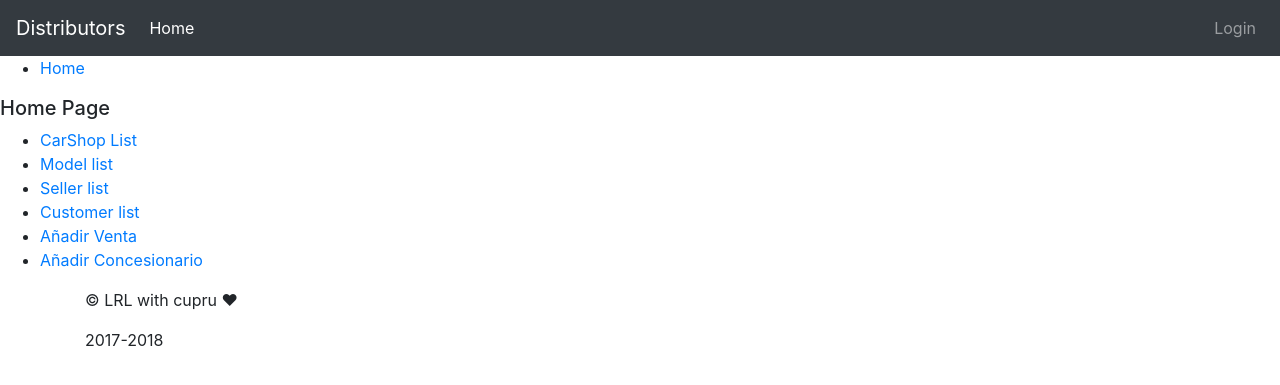
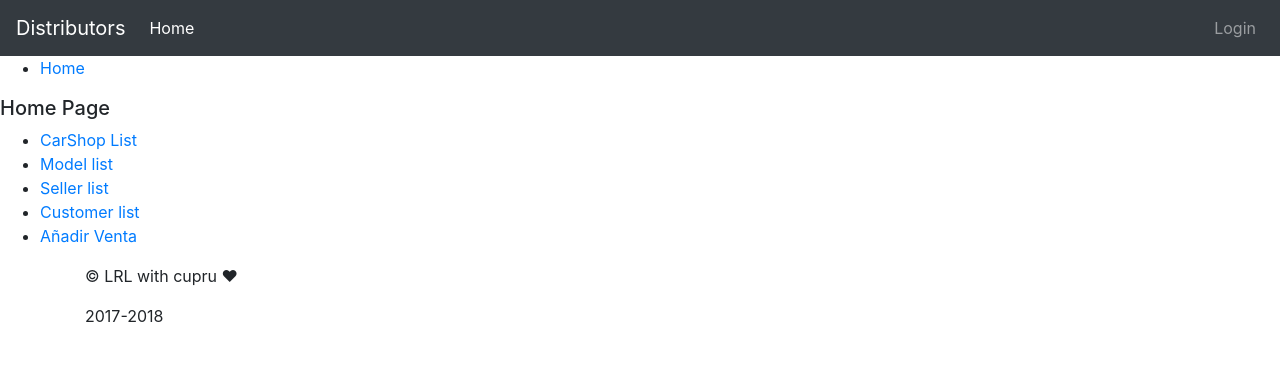
Before and after one commit to LluisMas/ProjecteWeb, a Django app: page / in a window 1280 px wide. Shown: the top 385 px of the page. Run offline with Django 3.2, Linux system fonts and the light colour scheme; parts of the project's set-up code (start-up, migrations or seed data) failed here and were passed over; some libraries are stand-ins or nearby versions.

Commit message:
Add CarShop partial implemented

```diff
--- a/distributors/templates/distributors/carshop_list.html
+++ b/distributors/templates/distributors/carshop_list.html
@@ -14,6 +14,7 @@
 	{% endfor %}
 </u1>
 
+    <li><a href="{% url 'distributors:add_distributors'  %}"> Añadir Concesionario</a></li>
 </span>
 
 {% endblock %}
--- a/distributors/templates/distributors/home_page.html
+++ b/distributors/templates/distributors/home_page.html
@@ -18,7 +18,7 @@
     <li><a href="/distributors/add_sell/">
         Añadir Venta</a></li>
 
-    <li><a href="/distributors/add_distrib/">
-        Añadir Concesionario</a></li>
+    <!--<li><a href="/distributors/add_distrib/">
+        Añadir Concesionario</a></li>-->
 </ul>
 {% endblock %}
--- a/distributors/urls.py
+++ b/distributors/urls.py
@@ -87,7 +87,7 @@ urlpatterns = [
         SellCreate.as_view(),
         name='sell_create'),
 
-    url(r'^add_distrib/$',
+    url(r'^distributors/carshop/$',
         CarShopCreate.as_view(),
         name='add_distributors'),
 
--- a/distributors/views.py
+++ b/distributors/views.py
@@ -125,7 +125,7 @@ class CarShopCreate(LoginRequiredMixin, CreateView):
 
     def form_valid(self, form):
         #form.instance.user = self.request.user
-        #form.instance.restaurant = Restaurant.objects.get(id=self.kwargs['pk'])
+        #form.instance.CarshopCreate = CarShop.objects.get(id=self.kwargs['pk'])
         return super(CarShopCreate, self).form_valid(form)
 
 @login_required()
```
Also changed, not shown: db.sqlite3.
